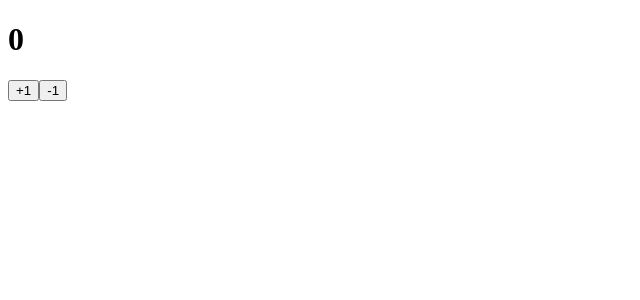
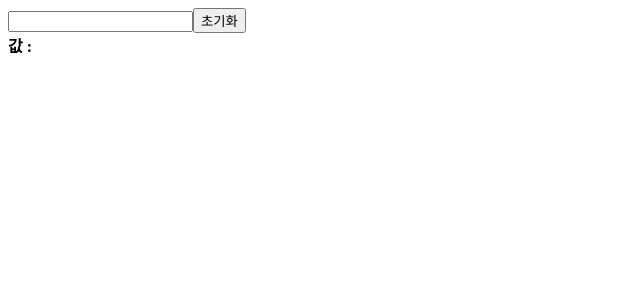
Before and after one commit to Leewonchan14/Ts_Practice, a React (Vite) app: page / in a window 1280 px wide. Shown: the top 300 px of the page, without its empty margins (0-640 px from the left). Built offline with nearby package versions, Linux system fonts and the light colour scheme.

Commit message:
feat: input 값 관리하기 onChange의 event 변수는 React.ChangeEvent<HTMLInputElement> 타입!

```diff
--- a/src/App.tsx
+++ b/src/App.tsx
@@ -1,9 +1,9 @@
-import Counter from "./Counter.tsx";
+import InputSample from "./InputSample.tsx";
 
 function App() {
   return (
     <>
-      <Counter />
+      <InputSample />
     </>
   );
 }
--- /dev/null
+++ b/src/InputSample.tsx
@@ -0,0 +1,21 @@
+import { ChangeEvent, useState } from "react";
+
+const InputSample = () => {
+  const [input, setInput] = useState("");
+
+  const onChange = (e: ChangeEvent<HTMLInputElement>) => {
+    setInput(e.target.value);
+  };
+
+  return (
+    <div>
+      <input type="text" value={input} onChange={onChange} />
+      <button>초기화</button>
+      <div>
+        <b>값 : {input}</b>
+      </div>
+    </div>
+  );
+};
+
+export default InputSample;
```
